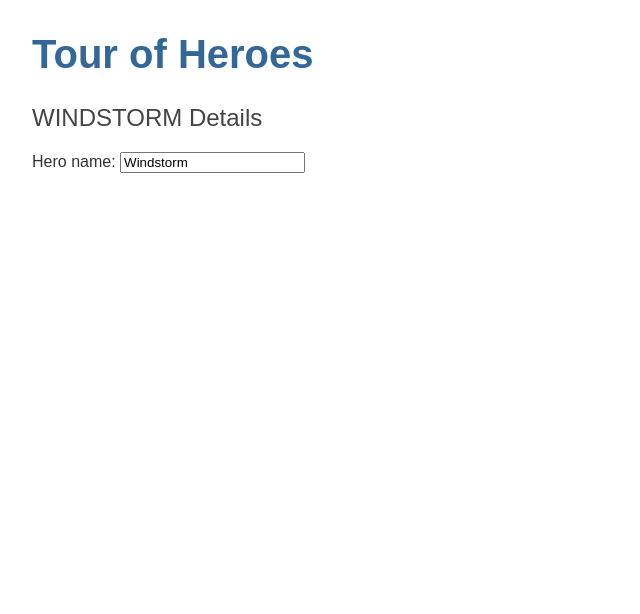
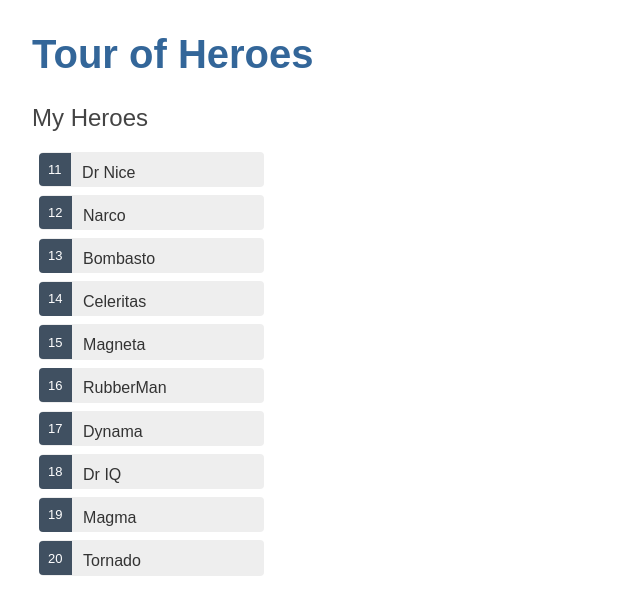
Before and after one commit to milesAwayAlex/angular-tour-of-heroes, an Angular app: page / in a window 1280 px wide. Shown: the top 614 px of the page, without its empty margins (0-640 px from the left). Built offline with nearby package versions, Linux system fonts and the light colour scheme.

Commit message:
Set up the list display with *ngFor, add list styles

```diff
--- a/src/app/heroes/heroes.component.css
+++ b/src/app/heroes/heroes.component.css
@@ -0,0 +1,52 @@
+/* HeroesComponent's private CSS styles */
+.heroes {
+  margin: 0 0 2em 0;
+  list-style-type: none;
+  padding: 0;
+  width: 15em;
+}
+.heroes li {
+  cursor: pointer;
+  position: relative;
+  left: 0;
+  background-color: #eee;
+  margin: 0.5em;
+  padding: 0.3em 0;
+  height: 1.6em;
+  border-radius: 4px;
+}
+.heroes li:hover {
+  color: #2c3a41;
+  background-color: #e6e6e6;
+  left: 0.1em;
+}
+.heroes li.selected {
+  background-color: black;
+  color: white;
+}
+.heroes li.selected:hover {
+  background-color: #505050;
+  color: white;
+}
+.heroes li.selected:active {
+  background-color: black;
+  color: white;
+}
+.heroes .badge {
+  display: inline-block;
+  font-size: small;
+  color: white;
+  padding: 0.8em 0.7em 0 0.7em;
+  background-color: #405061;
+  line-height: 1em;
+  position: relative;
+  left: -1px;
+  top: -4px;
+  height: 1.8em;
+  margin-right: 0.8em;
+  border-radius: 4px 0 0 4px;
+}
+
+input {
+  padding: 0.5rem;
+}
--- a/src/app/heroes/heroes.component.html
+++ b/src/app/heroes/heroes.component.html
@@ -1,5 +1,7 @@
-<h2>{{ hero.name | uppercase }} Details</h2>
-<div>
-  <label for="name">Hero name: </label
-  ><input id="name" placeholder="name" [(ngModel)]="hero.name" />
-</div>
+<h2>My Heroes</h2>
+<ul class="heroes">
+  <li *ngFor="let hero of heroes">
+    <span class="badge">{{ hero.id }}</span
+    >{{ hero.name }}
+  </li>
+</ul>
--- a/src/app/heroes/heroes.component.ts
+++ b/src/app/heroes/heroes.component.ts
@@ -1,4 +1,5 @@
 import { Component, OnInit } from '@angular/core';
+import { HEROES } from '../mock-heroes';
 import { Hero } from '../hero';
 
 @Component({
@@ -11,5 +12,5 @@
 
   ngOnInit(): void {}
 
-  hero: Hero = { id: 1, name: 'Windstorm' };
+  heroes: Hero[] = HEROES;
 }
--- /dev/null
+++ b/src/app/mock-heroes.ts
@@ -0,0 +1,14 @@
+import { Hero } from './hero';
+
+export const HEROES: Hero[] = [
+  { id: 11, name: 'Dr Nice' },
+  { id: 12, name: 'Narco' },
+  { id: 13, name: 'Bombasto' },
+  { id: 14, name: 'Celeritas' },
+  { id: 15, name: 'Magneta' },
+  { id: 16, name: 'RubberMan' },
+  { id: 17, name: 'Dynama' },
+  { id: 18, name: 'Dr IQ' },
+  { id: 19, name: 'Magma' },
+  { id: 20, name: 'Tornado' },
+];
```
